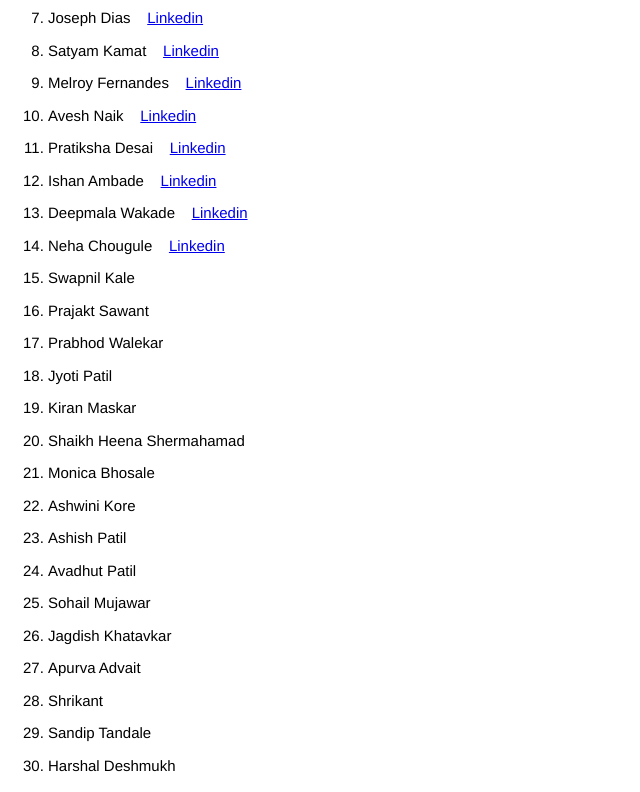
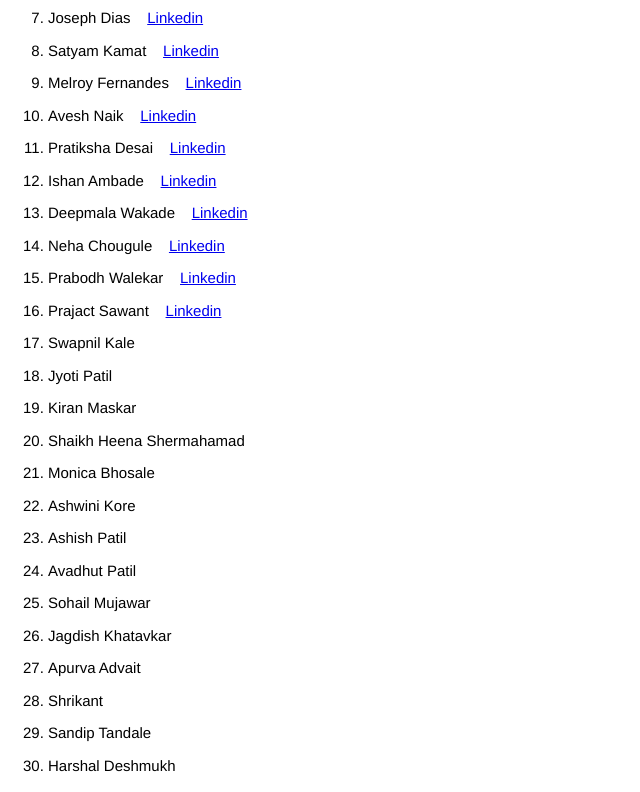
Before and after one commit to exynow/exynow_closed, a plain HTML site: page index.html in a window 1280 px wide. Shown: the part 889-1681 px from the top of the page, without its empty margins (0-640 px from the left). Drawn offline with Linux system fonts and the light colour scheme.

Commit message:
Update index.html

```diff
--- a/index.html
+++ b/index.html
@@ -52,9 +52,9 @@ li{
             <li>Ishan Ambade &nbsp;&nbsp;&nbsp;<a href="https://www.linkedin.com/in/ishan-ambade-09027a6b/">Linkedin</a></li>
             <li>Deepmala Wakade &nbsp;&nbsp;&nbsp;<a href="https://www.linkedin.com/in/deepmala-wakade-baab61146/">Linkedin</a></li>
             <li>Neha Chougule &nbsp;&nbsp;&nbsp;<a href="https://www.linkedin.com/in/neha-chougule-437522191/">Linkedin</a></li>
+	    <li>Prabodh Walekar &nbsp;&nbsp;&nbsp;<a href="https://www.linkedin.com/in/prabodh-w-418bb180/">Linkedin</a></li>
+	    <li>Prajact Sawant  &nbsp;&nbsp;&nbsp;<a href="https://www.linkedin.com/in/prajact-sawant-1504/">Linkedin</a></li>
             <li>Swapnil Kale</a></li>
-            <li>Prajakt Sawant</li>
-            <li>Prabhod Walekar</li>
             <li>Jyoti Patil</li>
             <li>Kiran Maskar</li>
             <li>Shaikh Heena Shermahamad</li>
```
